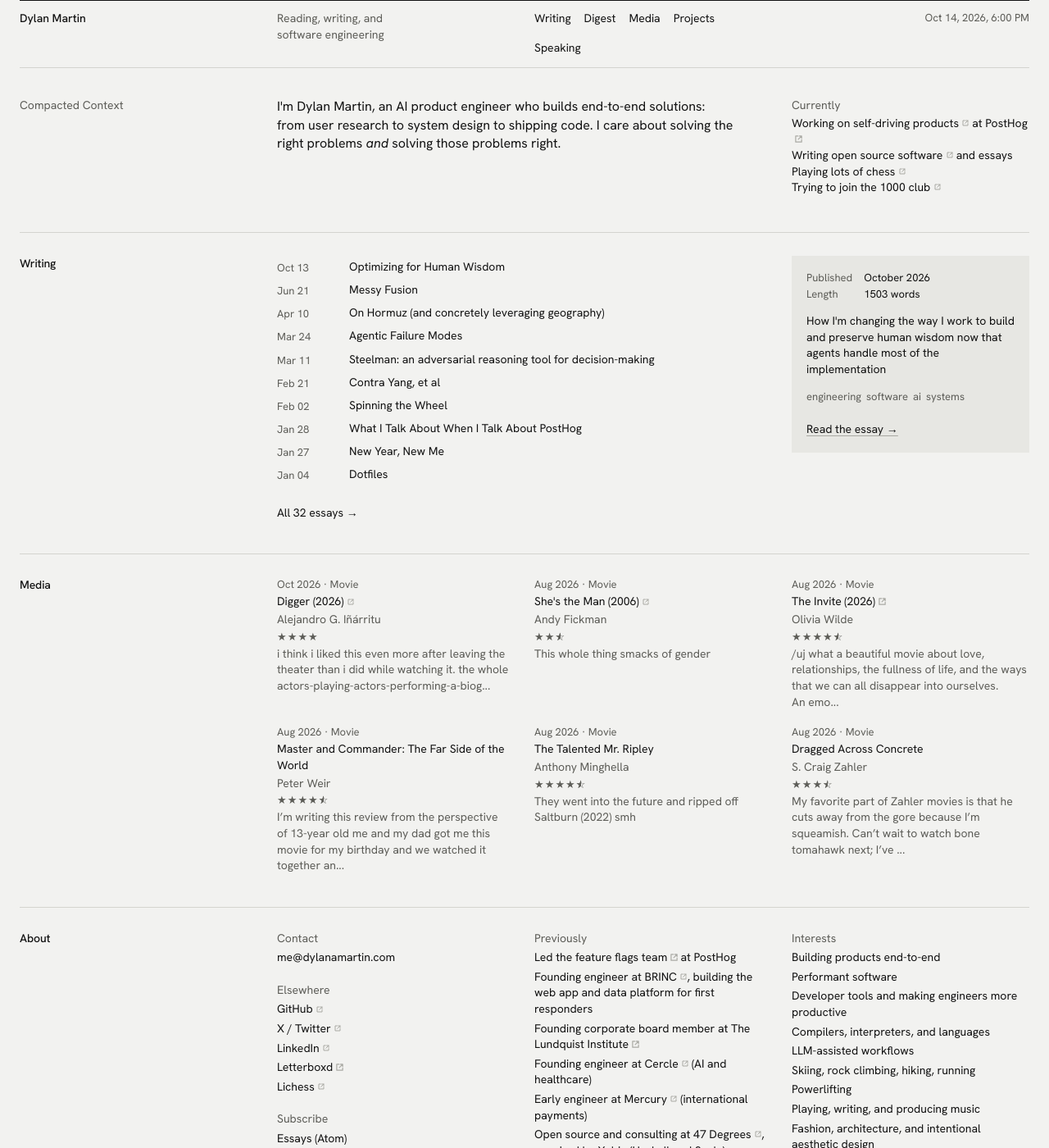
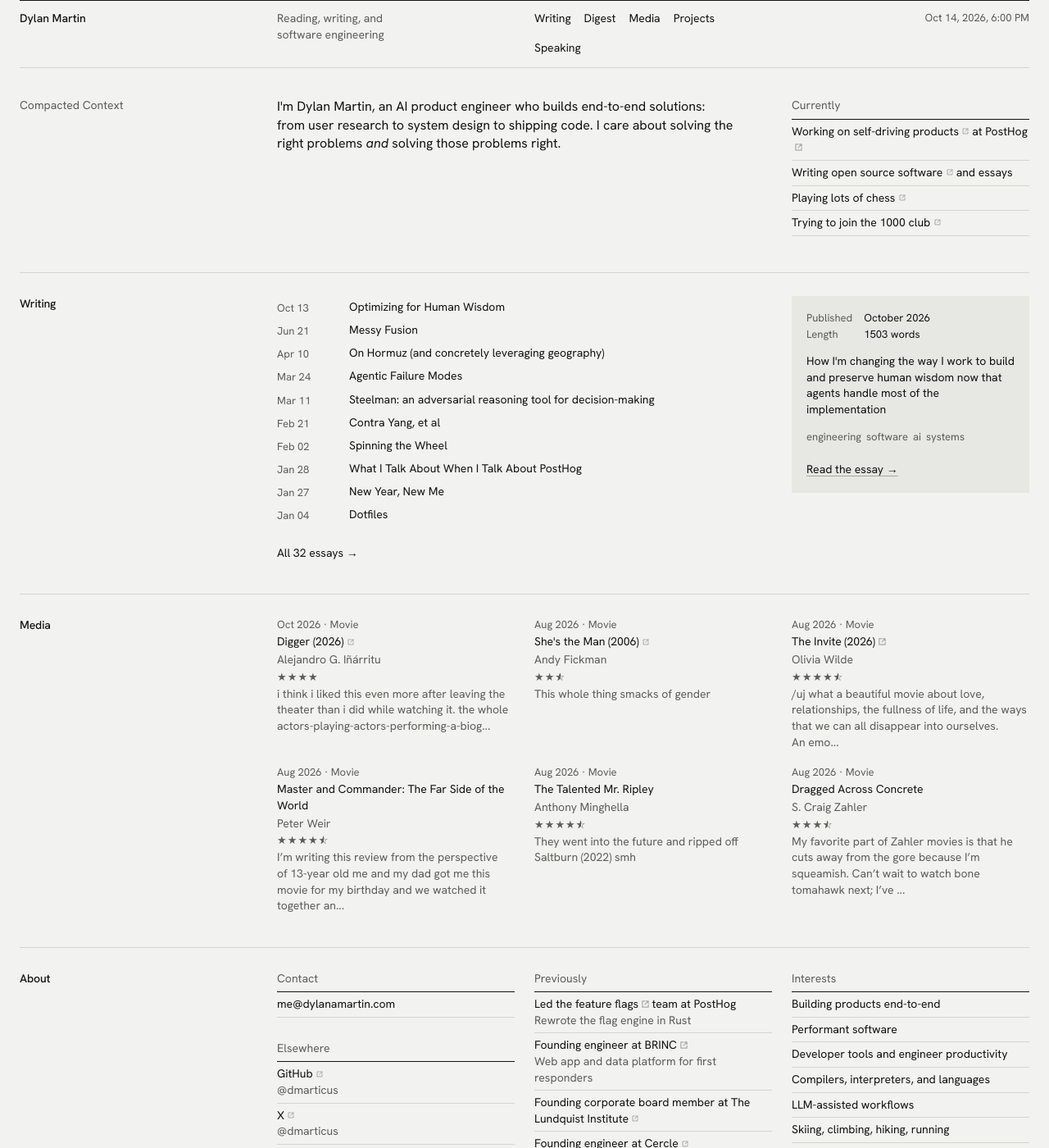
Before and after one commit to dmarticus/dmarticus.github.io, a Jekyll site: the page built from index.html, in a window 1280 px wide and 1400 px high. Shown: the whole window at 82% size. Built offline with Jekyll 4.4.1, drawn with Linux system fonts in a browser that asks for light colours; some of the changed text lies outside the part shown.

Commit message:
About and Currently lists: hairline rules, labels as shelf heads, two-line entries
Every item sits between rules so wrapped lines stay distinct. Previously
entries put the role on the first line and the detail beneath in gray
instead of in parentheses; Elsewhere entries show the handle the same way.

Co-Authored-By: Claude Fable 5.1 <noreply@anthropic.com>

```diff
--- a/assets/css/main_style.css
+++ b/assets/css/main_style.css
@@ -481,11 +481,29 @@ a:hover {
 }
 
 .cols li {
-    padding: 2px 0;
+    padding: 5px 0;
+    border-bottom: 1px solid var(--border);
+}
+
+.cols .label {
+    padding-bottom: 6px;
+    border-bottom: 1px solid var(--border-strong);
+    margin-bottom: 0;
+}
+
+.row-open .aside .label {
+    padding-bottom: 6px;
+    border-bottom: 1px solid var(--border-strong);
+    margin-bottom: 0;
+}
+
+.row-open .aside li {
+    padding: 5px 0;
+    border-bottom: 1px solid var(--border);
 }
 
 .cols .block + .block {
-    margin-top: 18px;
+    margin-top: 28px;
 }
 
 /* --- Generic pages (projects, speaking, media, uses, digest) --- */
--- a/index.html
+++ b/index.html
@@ -116,63 +116,24 @@ title: Home
             <div class="block">
                 <span class="label">Contact</span>
                 <ul>
-                    <li>
-                        <a href="mailto:me@dylanamartin.com"
-                            >me@dylanamartin.com</a
-                        >
-                    </li>
+                    <li><a href="mailto:me@dylanamartin.com">me@dylanamartin.com</a></li>
                 </ul>
             </div>
             <div class="block">
                 <span class="label">Elsewhere</span>
                 <ul>
-                    <li>
-                        <a
-                            href="https://github.com/dmarticus/"
-                            rel="noreferrer"
-                            target="_blank"
-                            >GitHub</a
-                        >
-                    </li>
-                    <li>
-                        <a
-                            href="https://www.x.com/dmarticus/"
-                            rel="noreferrer"
-                            target="_blank"
-                            >X / Twitter</a
-                        >
-                    </li>
-                    <li>
-                        <a
-                            href="https://www.linkedin.com/in/dmarticus/"
-                            rel="noreferrer"
-                            target="_blank"
-                            >LinkedIn</a
-                        >
-                    </li>
-                    <li>
-                        <a
-                            href="https://letterboxd.com/dmarticus/"
-                            rel="noreferrer"
-                            target="_blank"
-                            >Letterboxd</a
-                        >
-                    </li>
-                    <li>
-                        <a
-                            href="https://lichess.org/@/dmarticus"
-                            rel="noreferrer"
-                            target="_blank"
-                            >Lichess</a
-                        >
-                    </li>
+                    <li><a href="https://github.com/dmarticus/" rel="noreferrer" target="_blank">GitHub</a><span class="item-by">@dmarticus</span></li>
+                    <li><a href="https://www.x.com/dmarticus/" rel="noreferrer" target="_blank">X</a><span class="item-by">@dmarticus</span></li>
+                    <li><a href="https://www.linkedin.com/in/dmarticus/" rel="noreferrer" target="_blank">LinkedIn</a><span class="item-by">@dmarticus</span></li>
+                    <li><a href="https://letterboxd.com/dmarticus/" rel="noreferrer" target="_blank">Letterboxd</a><span class="item-by">@dmarticus</span></li>
+                    <li><a href="https://lichess.org/@/dmarticus" rel="noreferrer" target="_blank">Lichess</a><span class="item-by">@dmarticus</span></li>
                 </ul>
             </div>
             <div class="block">
                 <span class="label">Subscribe</span>
                 <ul>
-                    <li><a href="/blog.xml">Essays (Atom)</a></li>
-                    <li><a href="/digest.xml">Digest (Atom)</a></li>
+                    <li><a href="/blog.xml">Essays</a><span class="item-by">Atom</span></li>
+                    <li><a href="/digest.xml">Digest</a><span class="item-by">Atom</span></li>
                 </ul>
             </div>
         </div>
@@ -180,83 +141,14 @@ title: Home
             <div class="block">
                 <span class="label">Previously</span>
                 <ul>
-                    <li>
-                        Led the
-                        <a
-                            href="https://posthog.com/teams/feature-flags"
-                            rel="noreferrer"
-                            target="_blank"
-                            >feature flags team</a
-                        >
-                        at PostHog
-                    </li>
-                    <li>
-                        Founding engineer at
-                        <a
-                            href="https://brincdrones.com/"
-                            rel="noreferrer"
-                            target="_blank"
-                            >BRINC</a
-                        >, building the web app and data platform for first
-                        responders
-                    </li>
-                    <li>
-                        Founding corporate board member at
-                        <a
-                            href="https://lundquist.org/"
-                            rel="noreferrer"
-                            target="_blank"
-                            >The Lundquist Institute</a
-                        >
-                    </li>
-                    <li>
-                        Founding engineer at
-                        <a
-                            href="https://www.cercle.ai/"
-                            rel="noreferrer"
-                            target="_blank"
-                            >Cercle</a
-                        >
-                        (AI and healthcare)
-                    </li>
-                    <li>
-                        Early engineer at
-                        <a
-                            href="https://mercury.com/about"
-                            rel="noreferrer"
-                            target="_blank"
-                            >Mercury</a
-                        >
-                        (international payments)
-                    </li>
-                    <li>
-                        Open source and consulting at
-                        <a
-                            href="https://xebia.com/digital-products-platforms/functional-programming/"
-                            rel="noreferrer"
-                            target="_blank"
-                            >47 Degrees</a
-                        >, acquired by Xebia (Haskell and Scala)
-                    </li>
-                    <li>
-                        Five years at
-                        <a
-                            href="https://www.qualtrics.com/qualtrics-life/why-qualtrics-dylan-martin-software-engineer-seattle-wa/"
-                            rel="noreferrer"
-                            target="_blank"
-                            >Qualtrics</a
-                        >
-                        (test tooling, distributed systems)
-                    </li>
-                    <li>
-                        Physics, CS, math, film, and music at
-                        <a
-                            href="https://www.whitman.edu/"
-                            rel="noreferrer"
-                            target="_blank"
-                            >Whitman College</a
-                        >
-                    </li>
+                    <li>Led the <a href="https://posthog.com/teams/feature-flags" rel="noreferrer" target="_blank">feature flags</a> team at PostHog<span class="item-by">Rewrote the flag engine in Rust</span></li>
+                    <li>Founding engineer at <a href="https://brincdrones.com/" rel="noreferrer" target="_blank">BRINC</a><span class="item-by">Web app and data platform for first responders</span></li>
+                    <li>Founding corporate board member at <a href="https://lundquist.org/" rel="noreferrer" target="_blank">The Lundquist Institute</a></li>
+                    <li>Founding engineer at <a href="https://www.cercle.ai/" rel="noreferrer" target="_blank">Cercle</a><span class="item-by">AI and healthcare</span></li>
+                    <li>Early engineer at <a href="https://mercury.com/about" rel="noreferrer" target="_blank">Mercury</a><span class="item-by">International payments</span></li>
+                    <li>Open source and consulting at <a href="https://xebia.com/digital-products-platforms/functional-programming/" rel="noreferrer" target="_blank">47 Degrees</a><span class="item-by">Haskell and Scala; acquired by Xebia</span></li>
+                    <li>Five years at <a href="https://www.qualtrics.com/qualtrics-life/why-qualtrics-dylan-martin-software-engineer-seattle-wa/" rel="noreferrer" target="_blank">Qualtrics</a><span class="item-by">Test tooling, distributed systems</span></li>
+                    <li><a href="https://www.whitman.edu/" rel="noreferrer" target="_blank">Whitman College</a><span class="item-by">Physics, CS, math, film, and music</span></li>
                 </ul>
             </div>
         </div>
@@ -266,17 +158,13 @@ title: Home
                 <ul>
                     <li>Building products end-to-end</li>
                     <li>Performant software</li>
-                    <li>
-                        Developer tools and making engineers more productive
-                    </li>
+                    <li>Developer tools and engineer productivity</li>
                     <li>Compilers, interpreters, and languages</li>
                     <li>LLM-assisted workflows</li>
-                    <li>Skiing, rock climbing, hiking, running</li>
+                    <li>Skiing, climbing, hiking, running</li>
                     <li>Powerlifting</li>
                     <li>Playing, writing, and producing music</li>
-                    <li>
-                        Fashion, architecture, and intentional aesthetic design
-                    </li>
+                    <li>Fashion, architecture, and intentional design</li>
                     <li>Ergonomic keyboards</li>
                 </ul>
             </div>
@@ -284,19 +172,10 @@ title: Home
                 <span class="label">Fun facts</span>
                 <ul>
                     <li>Skied on four continents</li>
-                    <li>
-                        Climbed the tallest mountains in Colorado and Washington
-                    </li>
+                    <li>Climbed the tallest mountains in Colorado and Washington</li>
                     <li>Left-handed</li>
                     <li>Dual citizen of Panama and the United States</li>
-                    <li>
-                        <a
-                            href="https://www.independent.ie/style/fashion/fashion-news/shes-done-it-again-designer-laura-jayne-halton-wins-another-best-dressed-lady-prize-at-leopardstown-34430892.html"
-                            rel="noreferrer"
-                            target="_blank"
-                            >Accidentally won a fashion contest in Dublin</a
-                        >
-                    </li>
+                    <li><a href="https://www.independent.ie/style/fashion/fashion-news/shes-done-it-again-designer-laura-jayne-halton-wins-another-best-dressed-lady-prize-at-leopardstown-34430892.html" rel="noreferrer" target="_blank">Accidentally won a fashion contest</a> in Dublin</li>
                 </ul>
             </div>
         </div>
```
